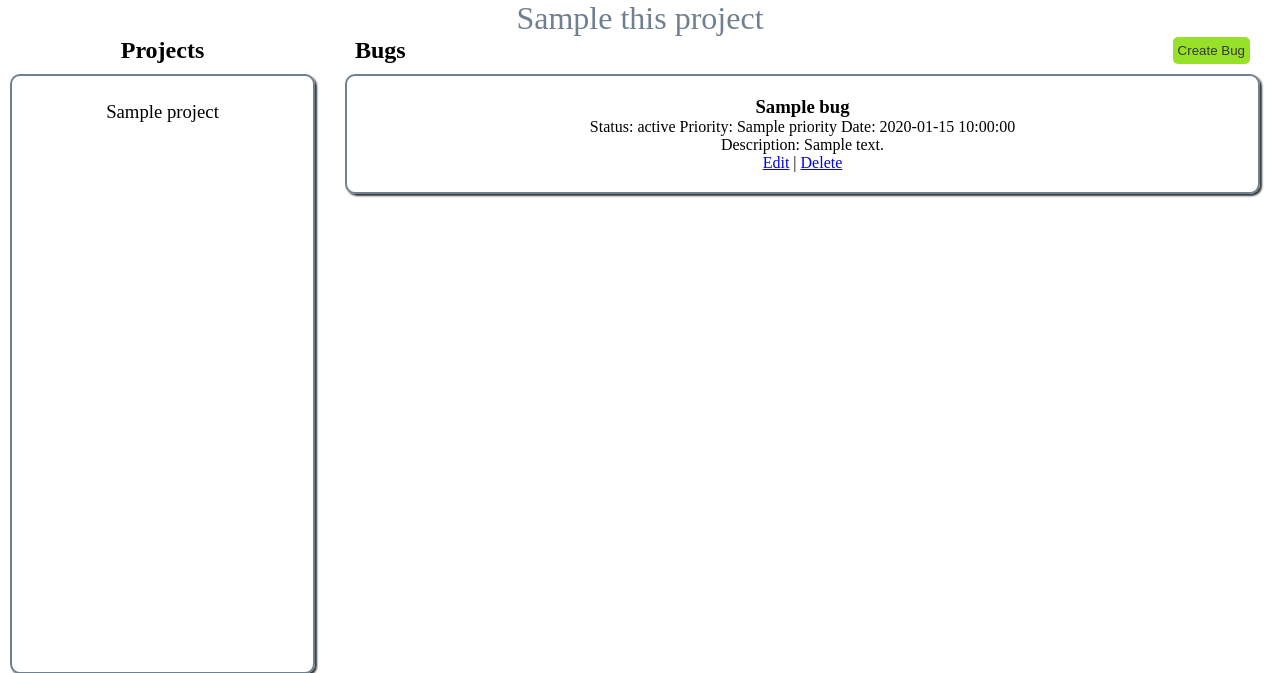
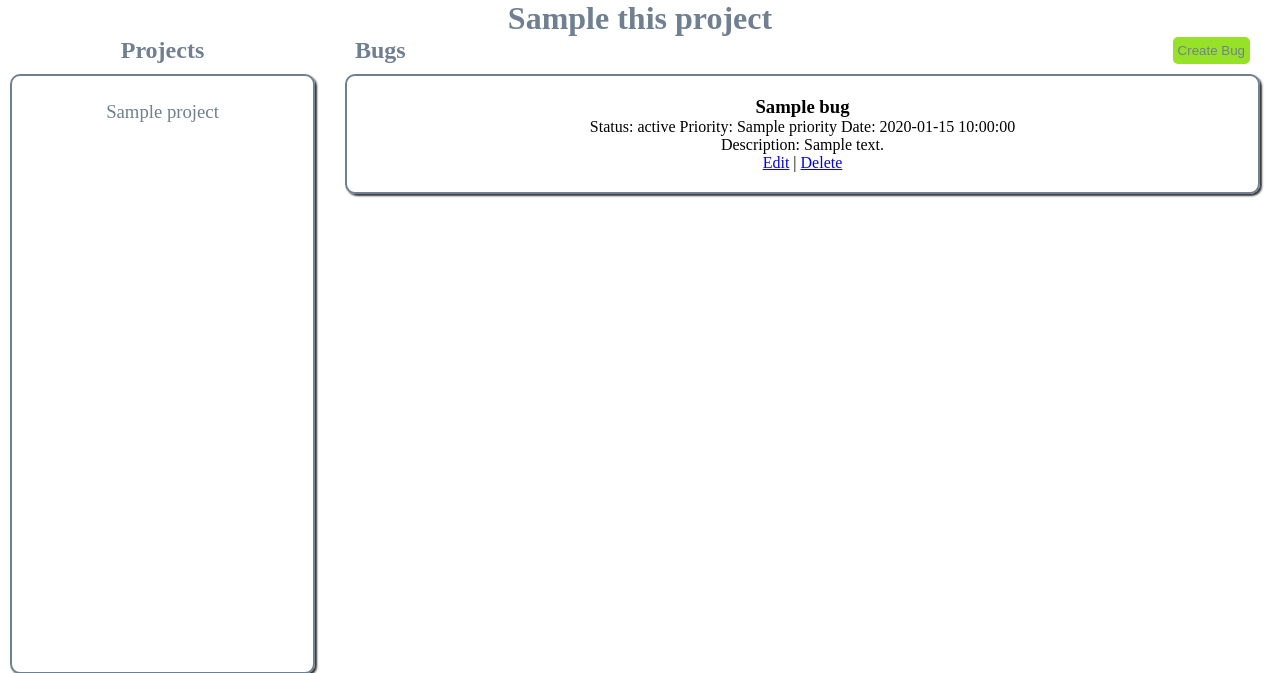
Before and after one commit to cxgraham/BugTracker, a Flask app: template flask_app/templates/view_project.html in a window 1280 px wide. Shown: the part 57-730 px from the top of the page. Run offline with Flask 2, Linux system fonts and the light colour scheme; the template is opened without the code that fills it: most values are stand-ins (such as "Sample title", 1, 10 or a date in 2020).

Commit message:
Adding Projects option

```diff
--- a/flask_app/controllers/users.py
+++ b/flask_app/controllers/users.py
@@ -20,6 +20,8 @@ def index():
 def homepage():
     if 'user_id' not in session:
         return redirect('/')
+    if 'project_id' in session:
+        session.pop('project_id')
     this_user = user.User.get_user_by_id(session['user_id'])
     return render_template('homepage.html', this_user = this_user)
 
--- a/flask_app/models/bug.py
+++ b/flask_app/models/bug.py
@@ -17,7 +17,7 @@ class Bug:
         self.created_at = data['created_at']
         self.updated_at = data['updated_at']
         self.project_id = data['project_id']
-
+        self.project = None
 
     # CREATE
     @classmethod
--- a/flask_app/models/project.py
+++ b/flask_app/models/project.py
@@ -27,6 +27,7 @@ class Project:
         VALUES (%(title)s, %(details)s, %(user_id)s)
         ;"""
         project_id = connectToMySQL(cls.db).query_db(query, data)
+        session['project_id'] = project_id
         return project_id
 
     # READ
@@ -74,7 +75,7 @@ class Project:
         data = {'id': id}
         query = """
         DELETE FROM projects
-        WHERE projectss.id = %(id)s
+        WHERE projects.id = %(id)s
         ;"""
         return connectToMySQL(cls.db).query_db(query, data)
 
--- a/flask_app/static/css/index.css
+++ b/flask_app/static/css/index.css
@@ -48,10 +48,6 @@
     color: slategray;
 }
 
-.welcome h1{
-    font-weight: normal;
-}
-
 .welcome h3{
     margin-top: 10px;
     font-weight: normal;
--- a/flask_app/static/css/view_project.css
+++ b/flask_app/static/css/view_project.css
@@ -25,9 +25,18 @@
     text-align: center;
 }
 
-.project h3{
+.project a{
+    text-decoration: none;
+}
+
+.project a h3{
     font-weight: normal;
     margin-top: 5px;
+    color: slategray;
+}
+
+.project a h3:hover{
+    color:rgb(151, 225, 40);
 }
 
 .projects{
@@ -38,6 +47,7 @@
 
 .projects h2{
     text-align: center;
+    color: slategray;
 }
 
 .bugs{
@@ -48,18 +58,19 @@
 
 .bugs h1{
     text-align: center;
-    color:rgb(151, 225, 40)
+    color:rgb(151, 225, 40);
 }
 
 .bug-header{
     display: flex;
     justify-content: space-between;
     margin: 0px 10px;
+    color: slategray;
 }
 
 .bug-header button{
     padding: 5px;
-    color: rgb(55, 54, 54);
+    color: slategray;
     background-color: rgb(151, 225, 40);
     border-radius: 5px;
     border:rgb(151, 225, 40);
--- a/flask_app/templates/create_bug.html
+++ b/flask_app/templates/create_bug.html
@@ -10,7 +10,7 @@
 </head>
 <body>
     <div class="welcome">
-        <h1>Welcome, {{this_user.first_name}}!</h1>
+        <h1>{{this_project.title}}</h1>
     </div>
     <div class="create_bug">
         <form action="/bugs/create", method="post">
@@ -25,7 +25,7 @@
                     </div>
                 {% endif %}
             {% endwith %}
-            <input type="hidden" name="user_id" value={{session.user_id}}>
+            <input type="hidden" name="project_id" value={{session.project_id}}>
             <label>
                 <h3>Bug Title:</h3>
                 <input type="text" name="title">
--- a/flask_app/templates/edit_bug.html
+++ b/flask_app/templates/edit_bug.html
@@ -10,7 +10,7 @@
 </head>
 <body>
     <div class="welcome">
-        <h1>Welcome, {{this_user.first_name}}!</h1>
+
     </div>
     <div class="edit_bug">
         <form action="/bugs/update", method = 'post'>
@@ -25,7 +25,7 @@
                     </div>
                 {% endif %}
             {% endwith %}
-            <input type="hidden" name="user_id" value={{session.user_id}}>
+            <input type="hidden" name="project_id" value={{session.project_id}}>
             <input type="hidden" name="bug.id" value={{this_bug.id}}>
             <label>
                 <h3>Bug Title:</h3>
--- a/flask_app/templates/view_project.html
+++ b/flask_app/templates/view_project.html
@@ -18,7 +18,7 @@
             <div class="project">
                 {% for project in this_user.projects %}
                     <div>
-                        <h3>{{project.title}}</h3>
+                        <a href="/projects/view/{{project.id}}"><h3>{{project.title}}</h3></a>
                     </div>
                 {% endfor %}
             </div>
```
Also changed, not shown: flask_app/controllers/bugs.py (+5 -3 lines).
